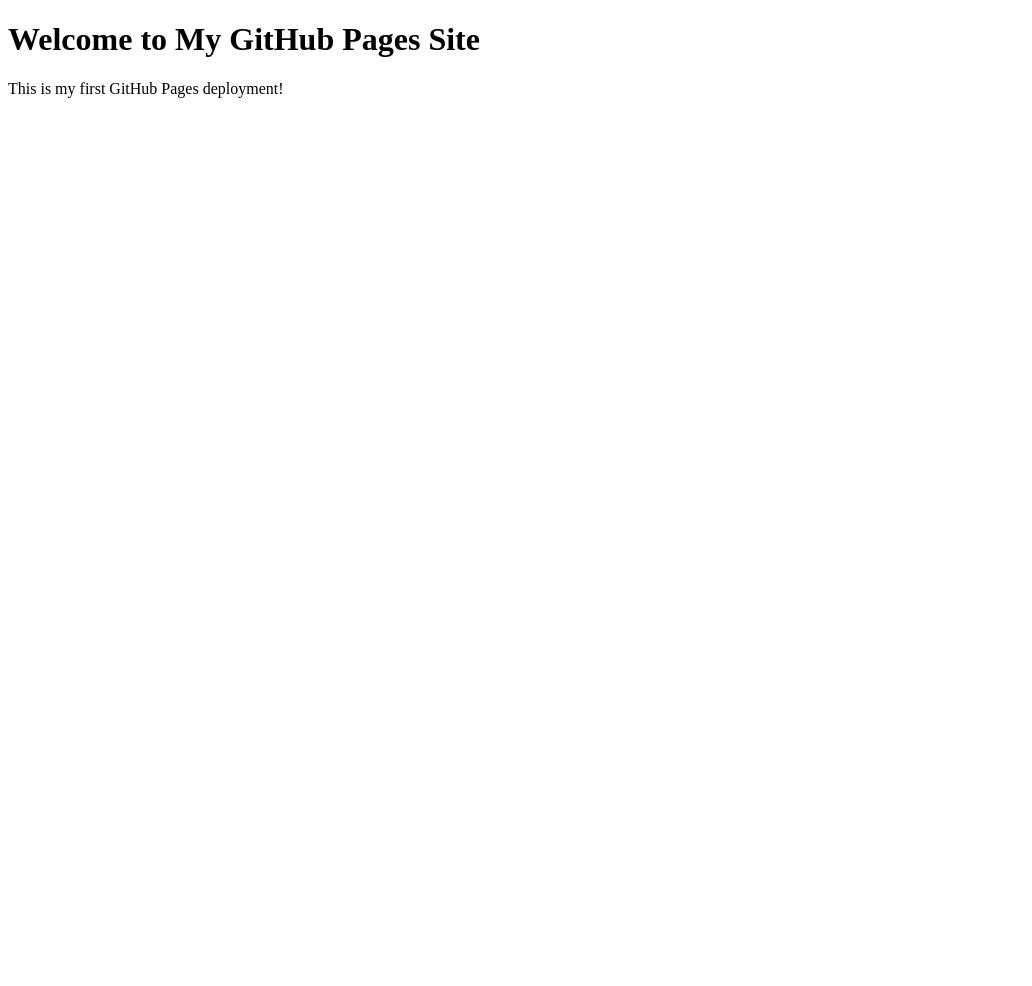
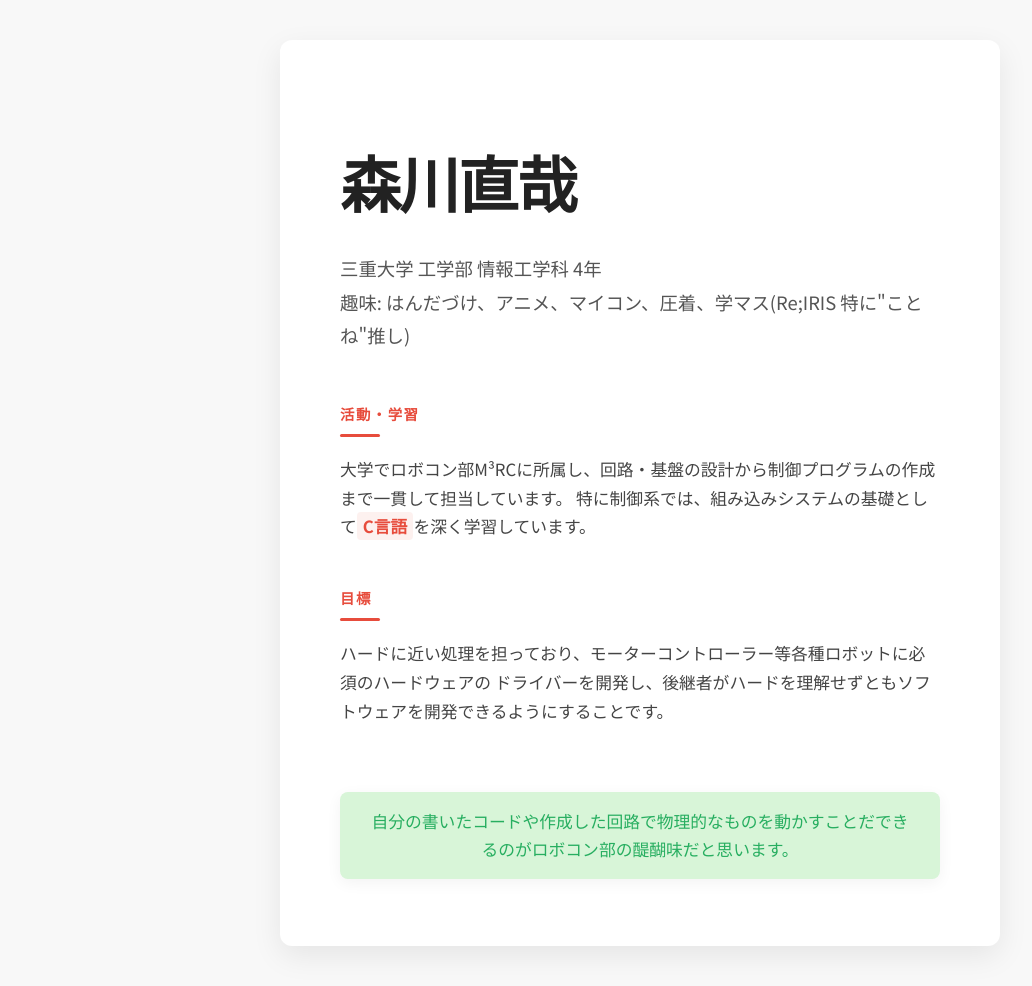
Before and after one commit to NaoyaMorikawa/my-first-web-app, a plain HTML site: page index.html in a window 1280 px wide. Shown: the whole page, without its empty margins (0-1032 px from the left). Before the commit the page ends 800 px from the top, so only its background shows below. Drawn offline with nearby package versions, Linux system fonts and the light colour scheme.

Commit message:
Initial settings

```diff
--- a/index.html
+++ b/index.html
@@ -1,12 +1,40 @@
 <!DOCTYPE html>
-<html lang="en">
+<html lang="ja">
 <head>
     <meta charset="UTF-8">
     <meta name="viewport" content="width=device-width, initial-scale=1.0">
-    <title>My GitHub Pages Site</title>
+    <title>森川直哉の技術プロフィール</title>
+    <link rel="stylesheet" href="style.css">
 </head>
 <body>
-    <h1>Welcome to My GitHub Pages Site</h1>
-    <p>This is my first GitHub Pages deployment!</p>
+    <div class="container">
+        <h1>森川直哉</h1>
+        <p class="tagline">
+            三重大学 工学部 情報工学科 4年<br>
+            趣味: はんだづけ、アニメ、マイコン、圧着、学マス(Re;IRIS 特に"ことね"推し)
+        </p>
+
+        <section class="section">
+            <h2 class="section-title">活動・学習</h2>
+            <p>
+                大学でロボコン部M³RCに所属し、回路・基盤の設計から制御プログラムの作成まで一貫して担当しています。
+                特に制御系では、組み込みシステムの基礎として<span class="highlight-text">C言語</span>を深く学習しています。
+            </p>
+        </section>
+
+        <section class="section">
+            <h2 class="section-title">目標</h2>
+            <p>
+                ハードに近い処理を担っており、モーターコントローラー等各種ロボットに必須のハードウェアの
+                ドライバーを開発し、後継者がハードを理解せずともソフトウェアを開発できるようにすることです。
+            </p>
+        </section>
+
+        <div class="learning-footer">
+            <p class="highlight-box">
+                自分の書いたコードや作成した回路で物理的なものを動かすことだできるのがロボコン部の醍醐味だと思います。
+            </p>
+        </div>
+    </div>
 </body>
 </html>
--- /dev/null
+++ b/style.css
@@ -0,0 +1,153 @@
+/* Google Fontsの読み込み（よりモダンなフォントを使用） */
+@import url('https://fonts.googleapis.com/css2?family=Noto+Sans+JP:wght@300;400;500;700&family=Playfair+Display:wght@700&display=swap');
+
+/* 基本設定 */
+body {
+    font-family: 'Noto Sans JP', sans-serif; /* 日本語フォント */
+    line-height: 1.7; /* 行の高さを少し広げて読みやすく */
+    background-color: #f8f8f8; /* わずかにグレーがかった背景 */
+    color: #333;
+    margin: 0;
+    padding: 0;
+    display: flex;
+    justify-content: center;
+    align-items: flex-start; /* 上部に寄せる */
+    min-height: 100vh; /* 画面の高さいっぱいにする */
+    padding: 40px 20px; /* 上下左右に余白 */
+    box-sizing: border-box; /* paddingがwidthに含まれるように */
+}
+
+/* コンテナ全体 */
+.container {
+    max-width: 720px; /* コンテンツ幅を少し広げる */
+    width: 100%;
+    background-color: #ffffff; /* 白い背景 */
+    padding: 50px 60px; /* 内側の余白を増やす */
+    border-radius: 12px; /* 角を丸くする */
+    box-shadow: 0 10px 30px rgba(0, 0, 0, 0.08); /* 控えめな影 */
+    box-sizing: border-box;
+}
+
+/* メインタイトル (森川直哉) */
+h1 {
+    font-family: 'Playfair Display', serif; /* 英語のアクセントフォント */
+    font-size: 3.8em; /* さらに大きく */
+    font-weight: 700;
+    margin-bottom: 8px;
+    color: #222;
+    letter-spacing: -0.03em; /* 少し字間を詰める */
+}
+
+/* サブタイトル (大学名、趣味) */
+.tagline {
+    font-size: 1.15em;
+    color: #555;
+    margin-bottom: 50px; /* 下にさらに余白 */
+    line-height: 1.8;
+}
+
+/* 各セクション */
+.section {
+    margin-top: 45px; /* セクション間の余白 */
+    margin-bottom: 45px;
+}
+
+/* セクションタイトル (活動・学習、目標) */
+.section-title {
+    font-size: 0.9em;
+    color: #e74c3c; /* 鮮やかな赤 */
+    text-transform: uppercase;
+    font-weight: 600;
+    letter-spacing: 1.5px; /* 字間を少し広げる */
+    margin-top: 0;
+    margin-bottom: 18px; /* 下に少し余白 */
+    position: relative;
+}
+/* セクションタイトルの下に線を入れる */
+.section-title::after {
+    content: '';
+    display: block;
+    width: 40px; /* 線の長さ */
+    height: 3px; /* 線の太さ */
+    background-color: #e74c3c;
+    margin-top: 8px; /* タイトルと線との間隔 */
+    border-radius: 2px;
+}
+
+/* 通常の段落 */
+p {
+    font-size: 1.05em; /* 少し大きく */
+    color: #444;
+}
+
+/* 強調したいテキスト (C言語) */
+.highlight-text {
+    font-weight: 600; /* 太く */
+    color: #e74c3c; /* セクションタイトルと同じ赤 */
+    background-color: rgba(231, 76, 60, 0.08); /* わずかに赤い背景色 */
+    padding: 2px 6px;
+    border-radius: 4px;
+}
+
+/* 最後のメッセージボックス */
+.learning-footer {
+    margin-top: 50px;
+    text-align: center; /* 中央寄せ */
+}
+
+.highlight-box {
+    display: inline-block;
+    background-color: #d8f5d8; /* 落ち着いた緑系の背景色 */
+    color: #27ae60; /* 緑系の文字色 */
+    padding: 15px 25px;
+    border-radius: 8px;
+    font-weight: 500;
+    font-size: 1.05em;
+    box-shadow: 0 4px 15px rgba(0, 0, 0, 0.05); /* 影 */
+    transition: transform 0.2s ease, box-shadow 0.2s ease; /* ホバーアニメーション */
+}
+
+.highlight-box:hover {
+    transform: translateY(-3px); /* 少し浮き上がる */
+    box-shadow: 0 6px 20px rgba(0, 0, 0, 0.1);
+}
+
+/* スマートフォン向けの調整 */
+@media (max-width: 768px) {
+    body {
+        padding: 20px 15px;
+        align-items: flex-start; /* スマホでは上部に寄せる */
+    }
+
+    .container {
+        padding: 30px 25px;
+        border-radius: 8px;
+    }
+
+    h1 {
+        font-size: 2.8em;
+    }
+
+    .tagline {
+        font-size: 1em;
+        margin-bottom: 30px;
+    }
+
+    .section {
+        margin-top: 30px;
+        margin-bottom: 30px;
+    }
+
+    .section-title {
+        font-size: 0.85em;
+    }
+
+    p {
+        font-size: 0.95em;
+    }
+
+    .highlight-box {
+        font-size: 0.95em;
+        padding: 12px 20px;
+    }
+}
```
